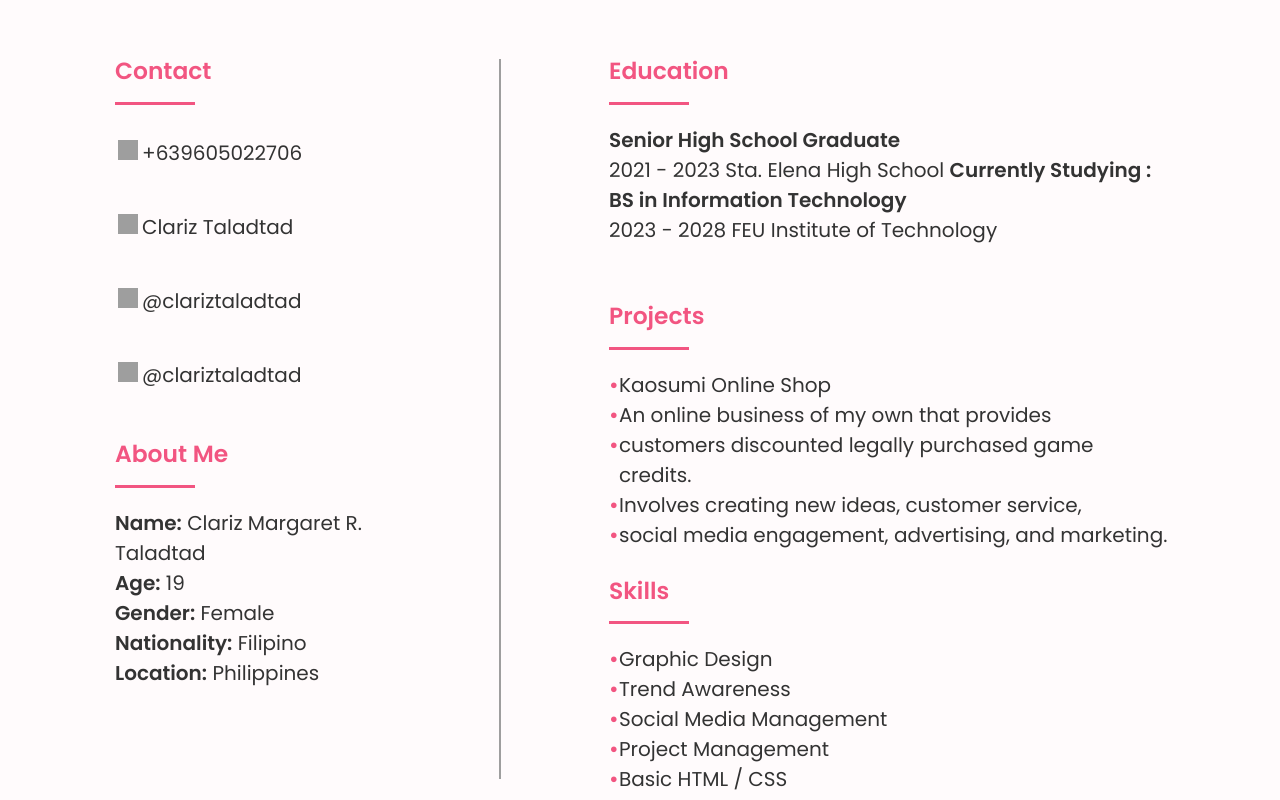
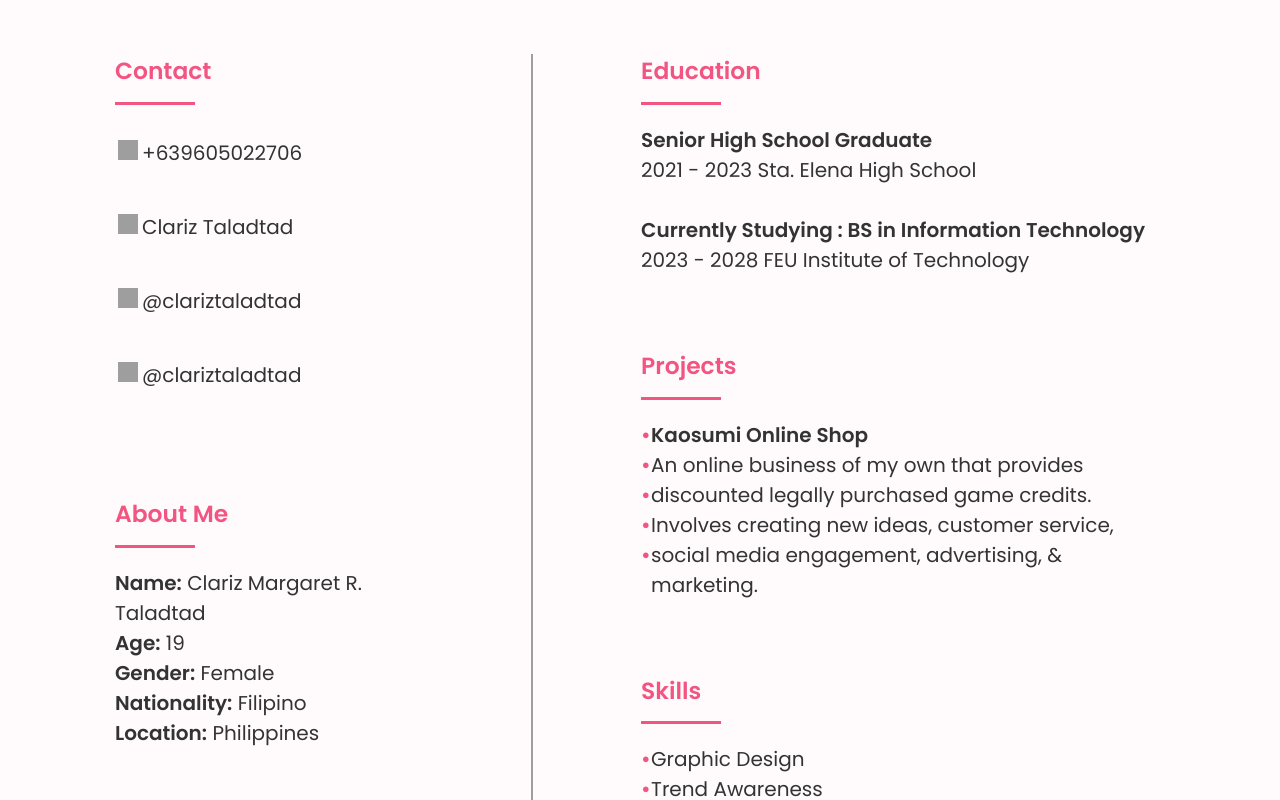
Before and after one commit to clarizmtaladtad/clarizmtaladtad.github.io, a plain HTML site: page TS1/index.html in a window 1280 px wide. Shown: the part 436-1236 px from the top of the page. Drawn offline with Linux system fonts and the light colour scheme; grey boxes are pictures that could not be loaded.

Commit message:
changed index info and css vertical div

```diff
--- a/TS1/index.html
+++ b/TS1/index.html
@@ -51,7 +51,7 @@
                         </tr>
                     </table>
 
-                    <h3>About Me</h3>
+                    <br><br><h3>About Me</h3>
                     <div class="underline"></div>
                     <p>
                         <b>Name:</b> Clariz Margaret R. Taladtad<br>
@@ -75,23 +75,23 @@
                 <div class="underline"></div>
                 <p>
                     <b>Senior High School Graduate</b><br>
-                    2021 - 2023 Sta. Elena High School
+                    2021 - 2023 Sta. Elena High School</br><br>
                     <b>Currently Studying : BS in Information Technology</b><br>
-                    2023 - 2028 FEU Institute of Technology<br><br>
+                    2023 - 2028 FEU Institute of Technology
 
                 </p>
-                    <h3>Projects</h3>
+                <br><h3>Projects</h3>
                     <div class="underline"></div>
                     <ul>
-                        <li>Kaosumi Online Shop</li>
+                        <li><b>Kaosumi Online Shop</b><br></li>
                         <li>An online business of my own that provides</li>
-                        <li>customers discounted legally purchased game credits.</li>
+                        <li>discounted legally purchased game credits.</li>
                         <li>Involves creating new ideas, customer service,</li>
-                        <li>social media engagement, advertising, and marketing.</li>
+                        <li>social media engagement, advertising, & marketing.</li>
                     </ul>
                 </div>
                 <div class="section">
-                    <h3>Skills</h3>
+                    <br><h3>Skills</h3>
                     <div class="underline"></div>
                     <ul>
                         <li>Graphic Design</li>
--- a/TS1/styles.css
+++ b/TS1/styles.css
@@ -46,7 +46,7 @@ body {
 
 .vertical-divider {
     width: 2px;
-    height: 720px;
+    height: 830px;
 }
 
 .section {
```
